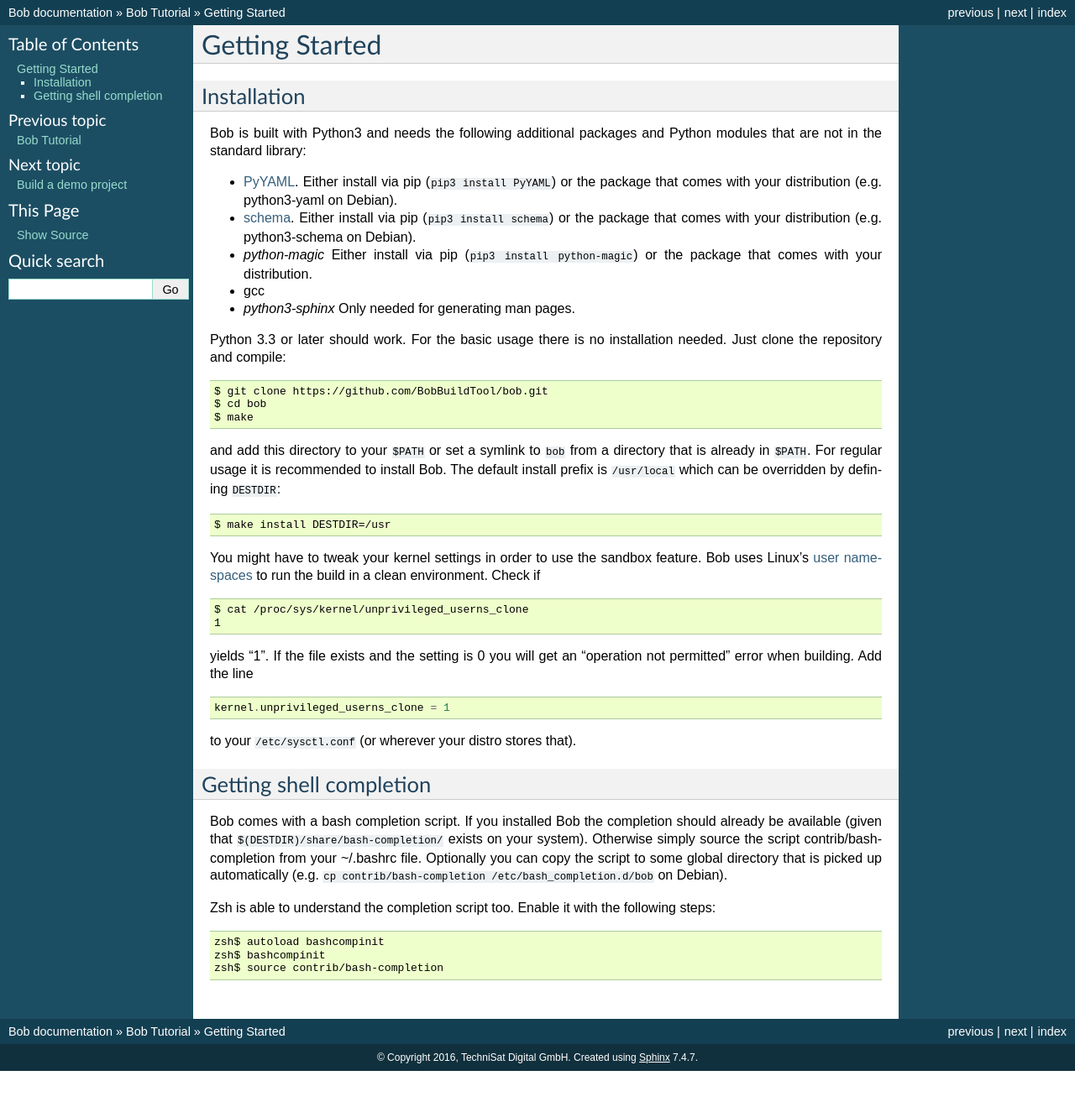
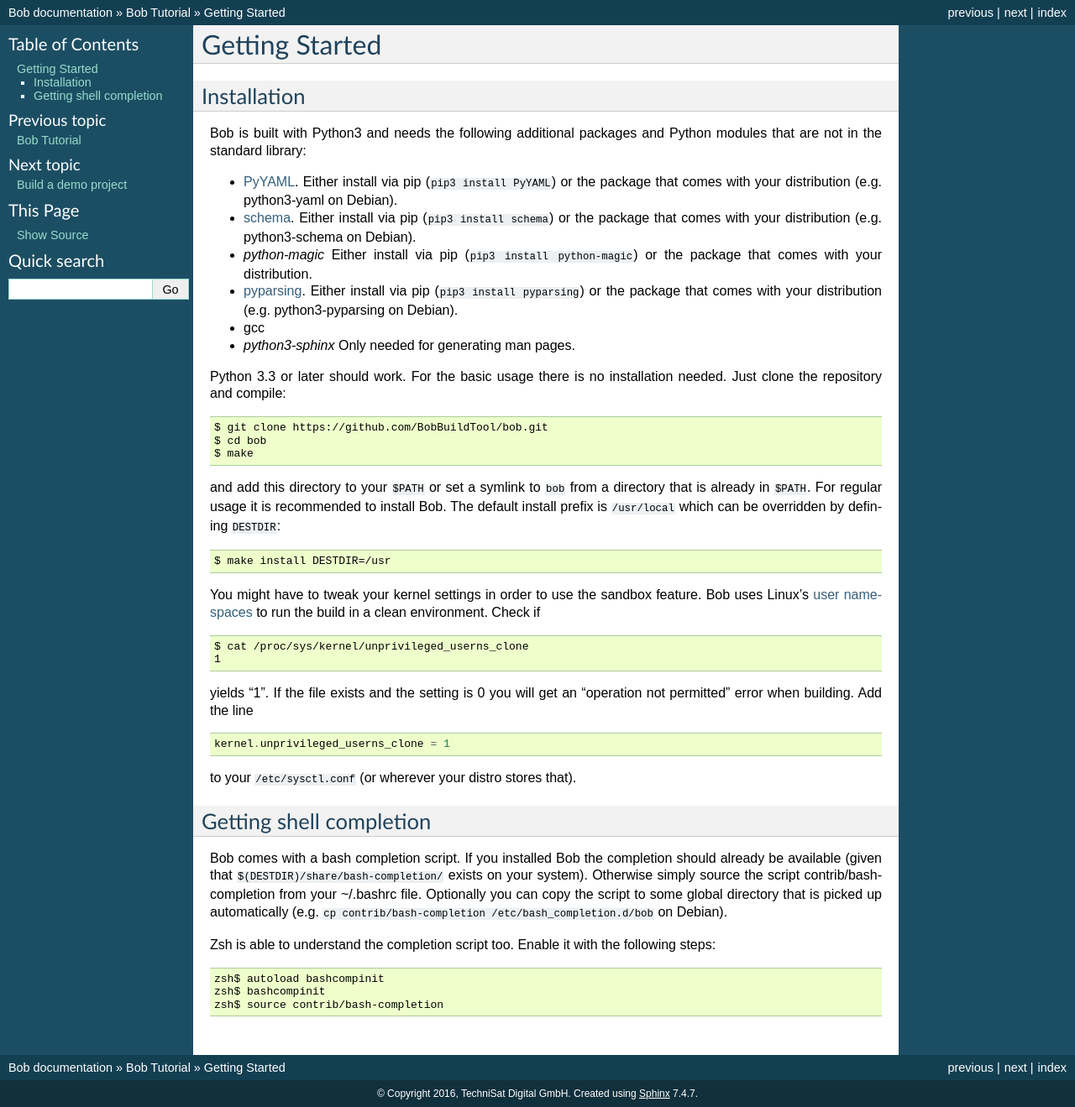
Before and after one commit to BobBuildTool/bob, a Sphinx documentation site: the page built from doc/tutorial/getting_started.rst, in a window 1280 px wide. Shown: the whole page at 84% size. Built offline with Sphinx 7.4.7, drawn with Linux system fonts in a browser that asks for light colours; formulas are drawn with MathJax 3; the version number could not be read and is left out; before the commit the page ends 1276 px from its top, so only the background shows below that.

Commit message:
doc: document pyparsing as additionally needed dependency

```diff
--- a/doc/tutorial/getting_started.rst
+++ b/doc/tutorial/getting_started.rst
@@ -13,6 +13,8 @@
   that comes with your distribution (e.g. python3-schema on Debian).
 * `python-magic` Either install via pip (``pip3 install python-magic``) or the package
   that comes with your distribution.
+* `pyparsing`_. Either install via pip (``pip3 install pyparsing``) or the package
+  that comes with your distribution (e.g. python3-pyparsing on Debian).
 * gcc
 * `python3-sphinx` Only needed for generating man pages.
 
@@ -46,6 +48,7 @@
 
 .. _PyYAML: http://pyyaml.org/
 .. _schema: https://pypi.python.org/pypi/schema
+.. _pyparsing: http://pyparsing.wikispaces.com/
 .. _user namespaces: http://man7.org/linux/man-pages/man7/user_namespaces.7.html
 
 Getting shell completion
```
